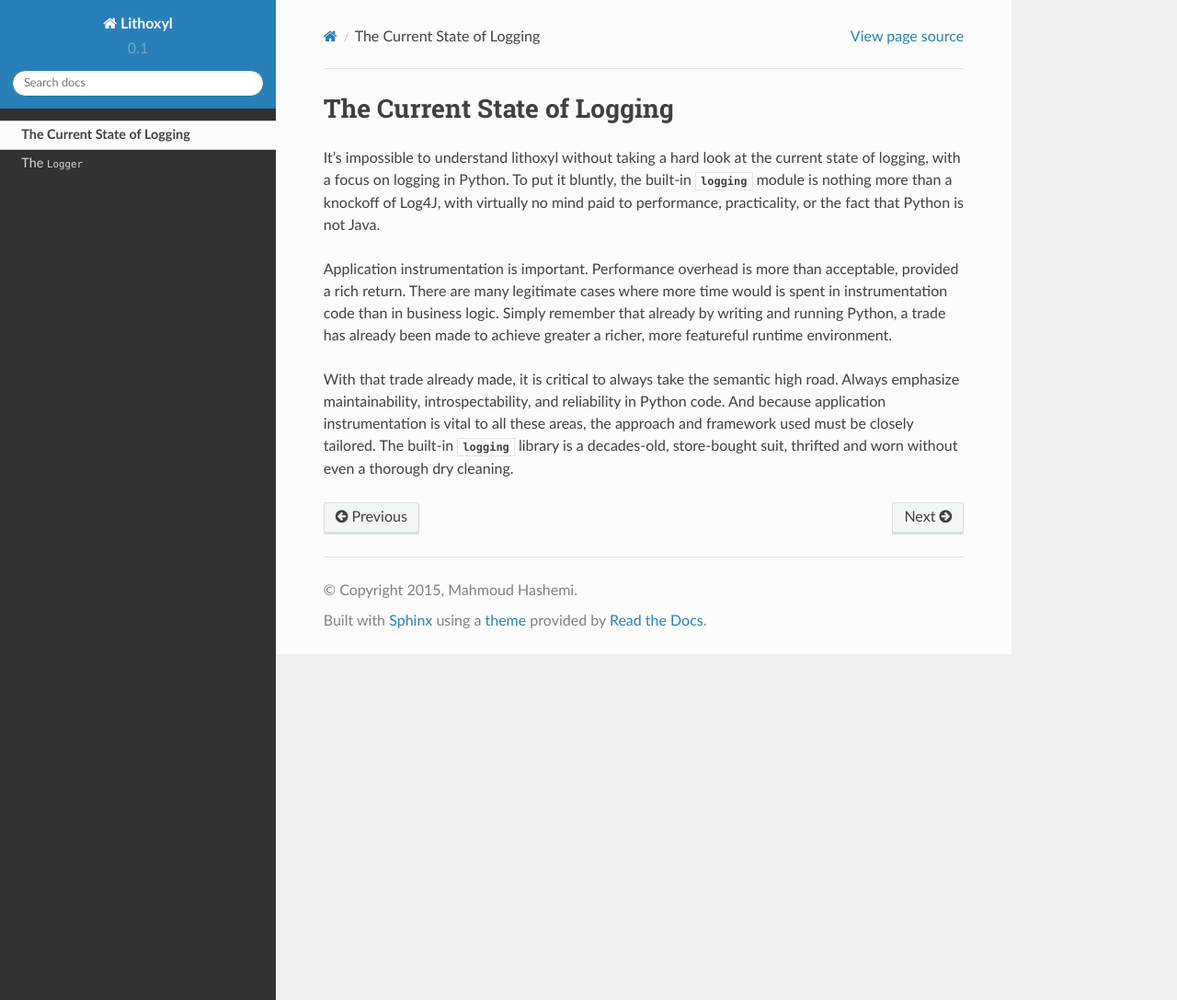
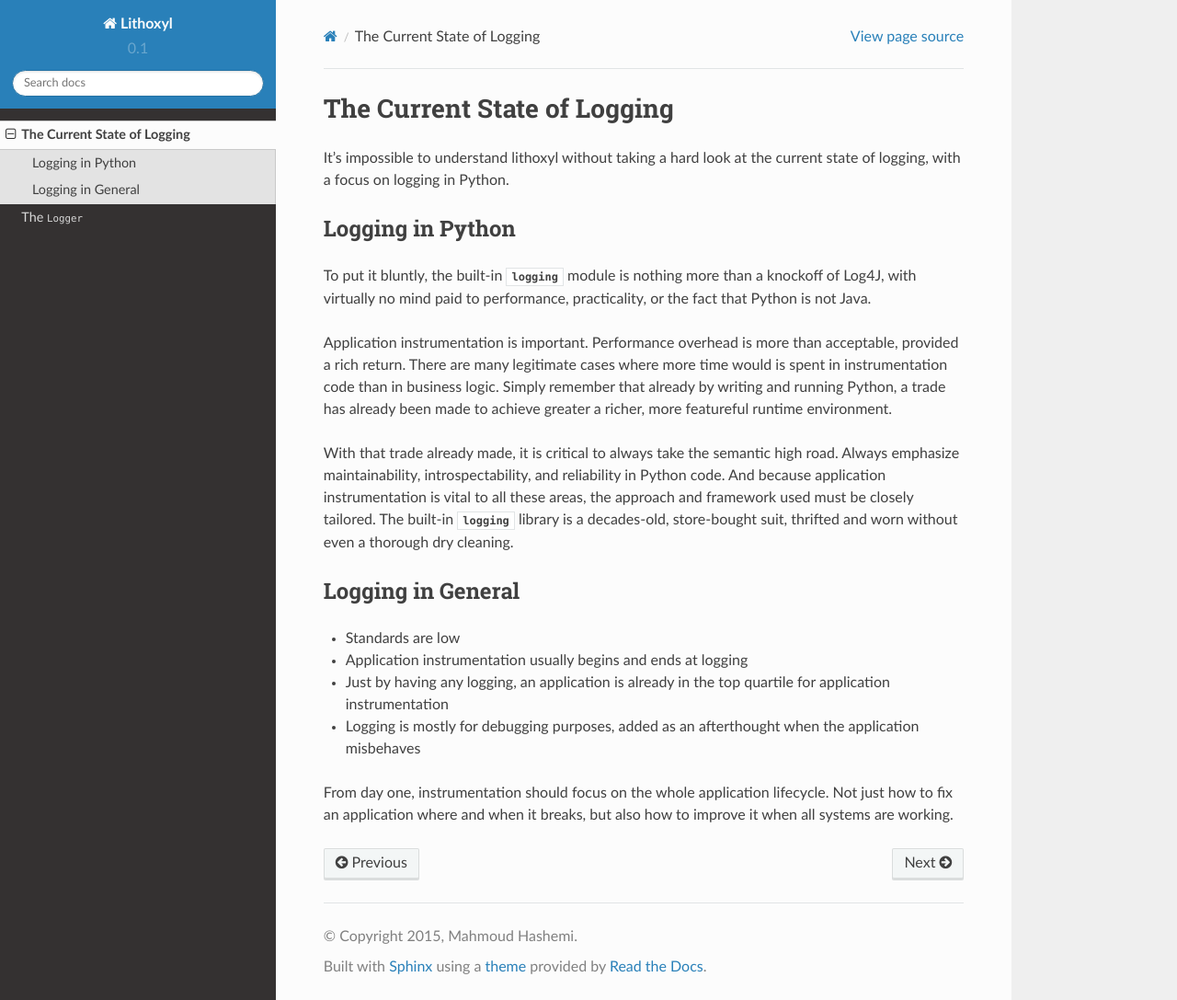
Before and after one commit to mahmoud/lithoxyl, a Sphinx documentation site: the page built from docs/state_of_logging.rst, in a window 1280 px wide and 1087 px high. Shown: the whole window at 92% size. Built offline with Sphinx 7.4.7 and the Read the Docs theme 2.0.0, drawn with Linux system fonts in a browser that asks for light colours.

Commit message:
outlining the problems with general instrumentation approaches

```diff
--- a/docs/state_of_logging.rst
+++ b/docs/state_of_logging.rst
@@ -2,8 +2,12 @@ The Current State of Logging
 ============================
 
 It's impossible to understand lithoxyl without taking a hard look at
-the current state of logging, with a focus on logging in Python. To
-put it bluntly, the built-in :mod:`logging` module is nothing more
+the current state of logging, with a focus on logging in Python.
+
+Logging in Python
+-----------------
+
+To put it bluntly, the built-in :mod:`logging` module is nothing more
 than a knockoff of Log4J, with virtually no mind paid to performance,
 practicality, or the fact that Python is not Java.
 
@@ -21,3 +25,15 @@ application instrumentation is vital to all these areas, the approach
 and framework used must be closely tailored. The built-in
 :class:`logging` library is a decades-old, store-bought suit, thrifted
 and worn without even a thorough dry cleaning.
+
+Logging in General
+------------------
+
+* Standards are low
+* Application instrumentation usually begins and ends at logging
+* Just by having any logging, an application is already in the top quartile for application instrumentation
+* Logging is mostly for debugging purposes, added as an afterthought when the application misbehaves
+
+From day one, instrumentation should focus on the whole application
+lifecycle. Not just how to fix an application where and when it
+breaks, but also how to improve it when all systems are working.
```
